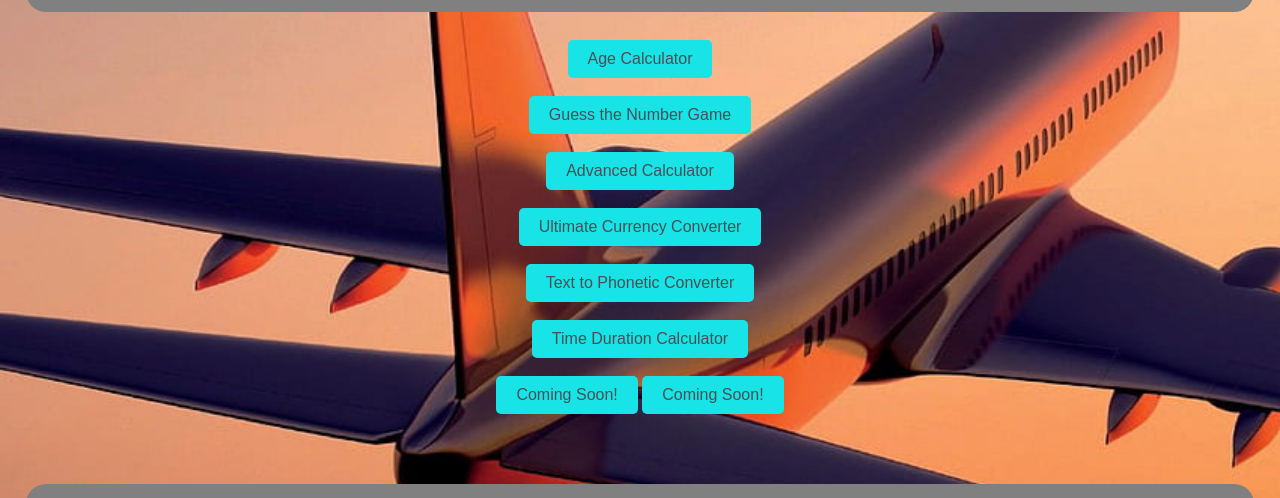
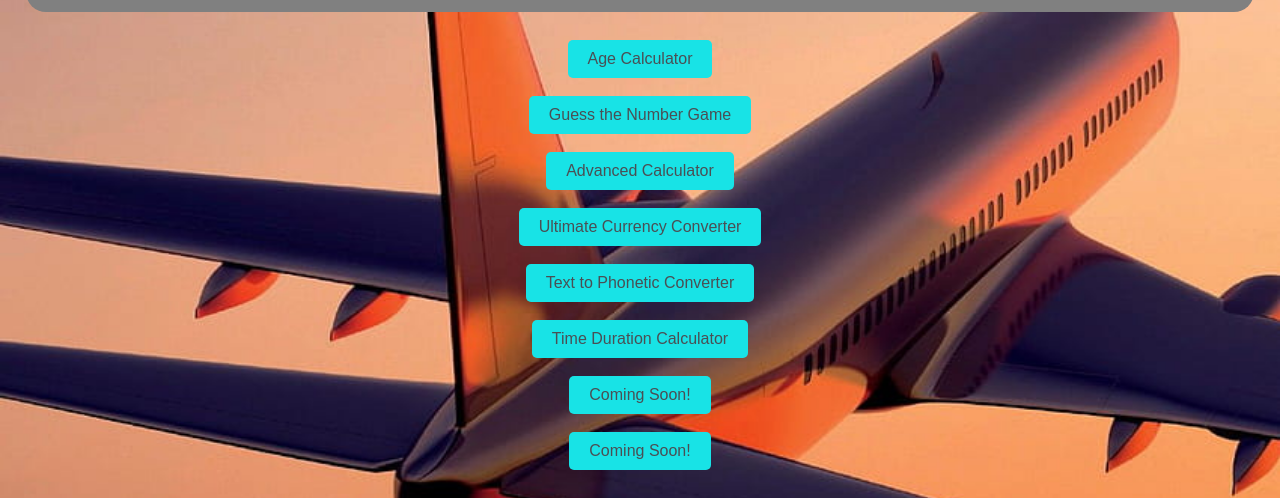
Before and after one commit to nzaviation/websites, a plain HTML site: page index.html in a window 1280 px wide. Shown: the part 168-666 px from the top of the page. Drawn offline with Linux system fonts and the light colour scheme; a script that the page names is missing.

Commit message:
Small button spacing fix.

```diff
--- a/index.html
+++ b/index.html
@@ -223,9 +223,8 @@ footer {
             <a href="/ucc" class="button">Ultimate Currency Converter</a><br><br>
             <a href="/pac" class="button">Text to Phonetic Converter</a><br><br>
             <a href="/tdc" class="button">Time Duration Calculator</a><br><br>
-            <a href="https://www.nz-aviation.com/login" class="button">Coming Soon!</a>
-            <a href="https://www.nz-aviation.com/login" class="button">Coming Soon!</a>
-            <br><br><br><br>
+            <a href="https://www.nz-aviation.com/login" class="button">Coming Soon!</a><br><br>
+            <a href="https://www.nz-aviation.com/login" class="button">Coming Soon!</a><br><br><br><br>
         </section>
 
         <div class="text-box">
```
